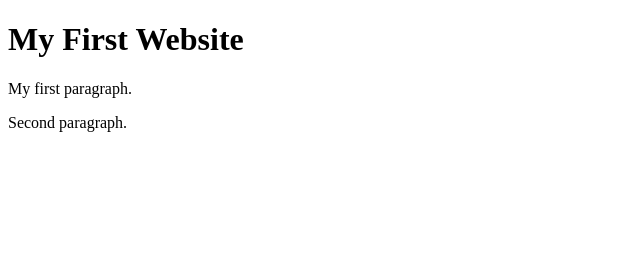
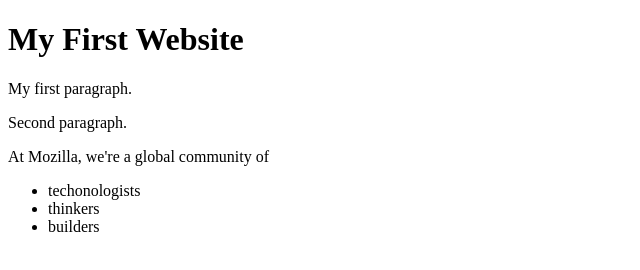
Before and after one commit to andreiguimaraess1208/codersrank-practice, a website: page index.html in a window 1280 px wide. Shown: the whole page, without its empty margins (0-640 px from the left). Drawn offline with Linux system fonts and the light colour scheme.

Commit message:
Testing lists html

```diff
--- a/index.html
+++ b/index.html
@@ -8,5 +8,12 @@
     <h1>My First Website</h1>
     <p>My first paragraph.</p>
     <p>Second paragraph.</p>
+
+    <p>At Mozilla, we're a global community of</p>
+    <ul>
+      <li>techonologists</li>
+      <li>thinkers</li>
+      <li>builders</li>
+    </ul>
   </body>
 </html>
```
